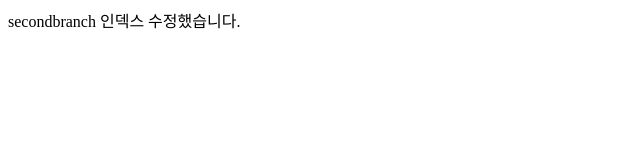
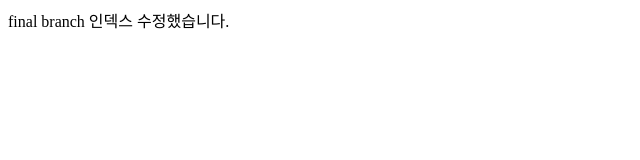
Before and after one commit to jaeuu/example, a plain HTML site: page index.html in a window 1280 px wide. Shown: the full height of the page, 0-640 px from the left. Drawn offline with Linux system fonts and the light colour scheme.

Commit message:
final commit

```diff
--- a/index.html
+++ b/index.html
@@ -6,6 +6,6 @@
     <title>Document</title>
   </head>
   <body>
-    secondbranch 인덱스 수정했습니다.
+    final branch 인덱스 수정했습니다.
   </body>
 </html>
```
